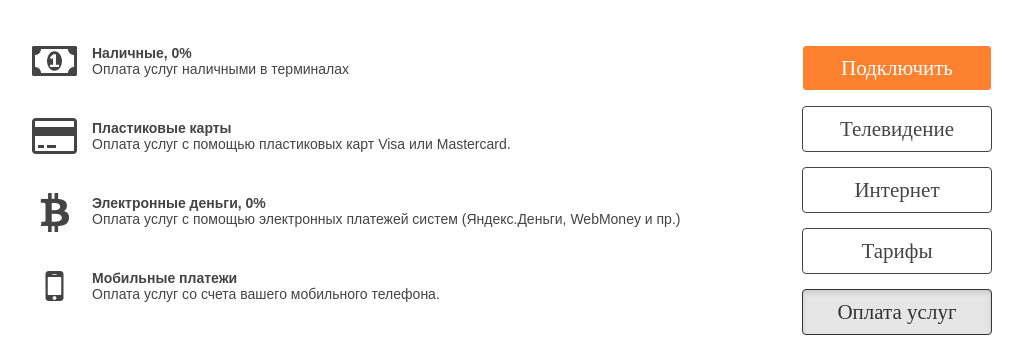
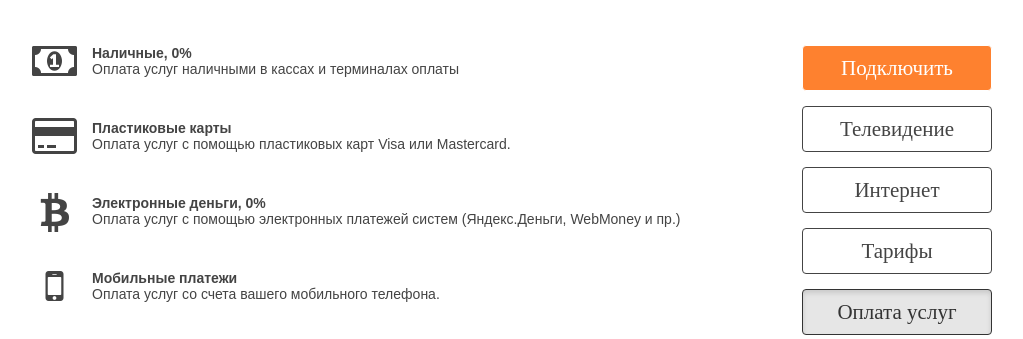
Before and after one commit to beebikun/www-foxy, a Django app: a page that uses templates/client/payment.html in a window 1280 px wide. Shown: the part 147-486 px from the top of the page, without its empty margins (128-1151 px from the left). Run offline with Django 3.2, Linux system fonts and the light colour scheme; parts of the project's set-up code (start-up, migrations or seed data) failed here and were passed over; some libraries are stand-ins or nearby versions; some web fonts are replaced.

Commit message:
добавление "в кассах и терминалах оплаты"

```diff
--- a/templates/client/payment.html
+++ b/templates/client/payment.html
@@ -23,7 +23,7 @@
         <div class="payment-items-right">
             <div class="payment-items-name"> Наличные, 0% </div>
             <span class="payment-items-description">
-                Оплата услуг наличными в терминалах</span>
+                Оплата услуг наличными в кассах и терминалах оплаты</span>
         </div><!-- /.payment-items-right -->
     </a><!-- /.text-left.payment-items -->
 
```
